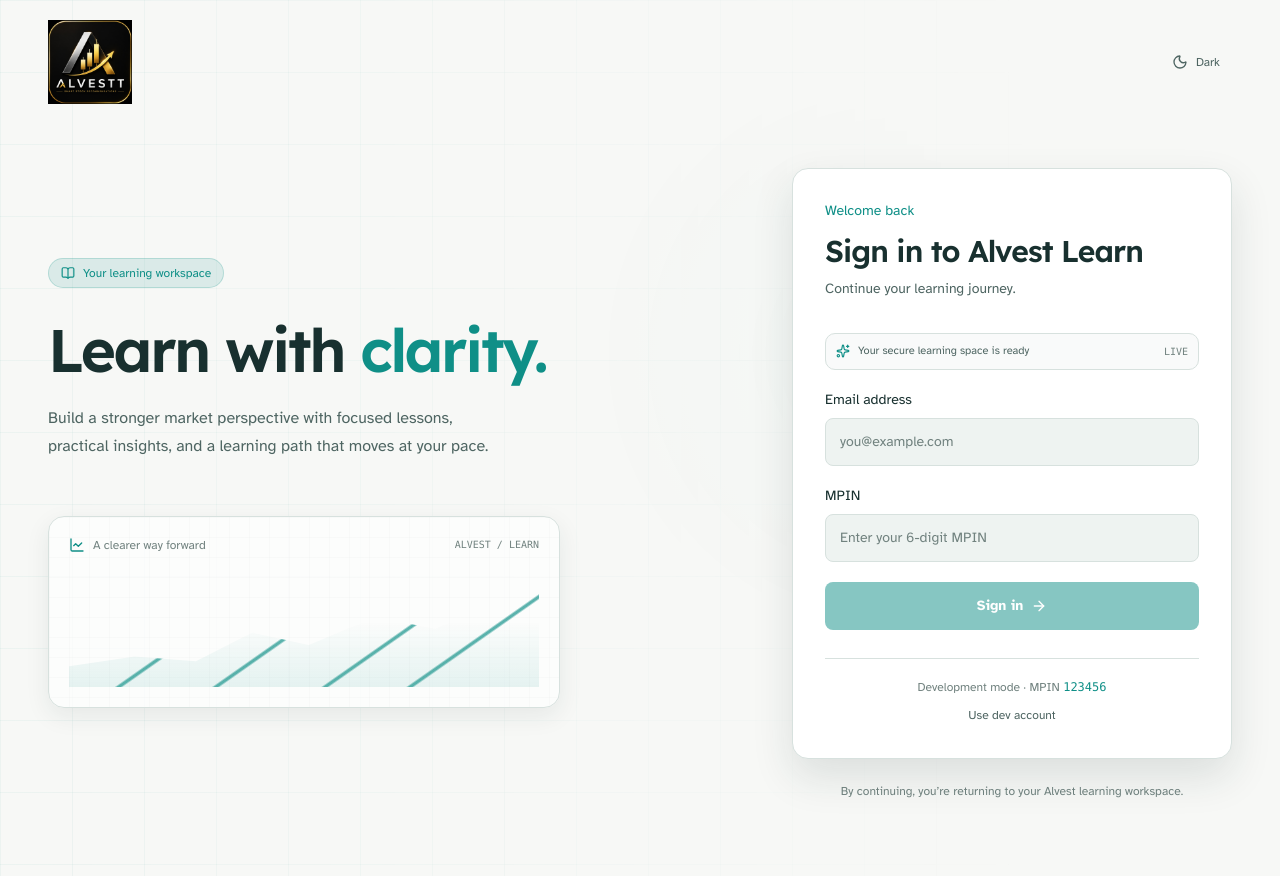
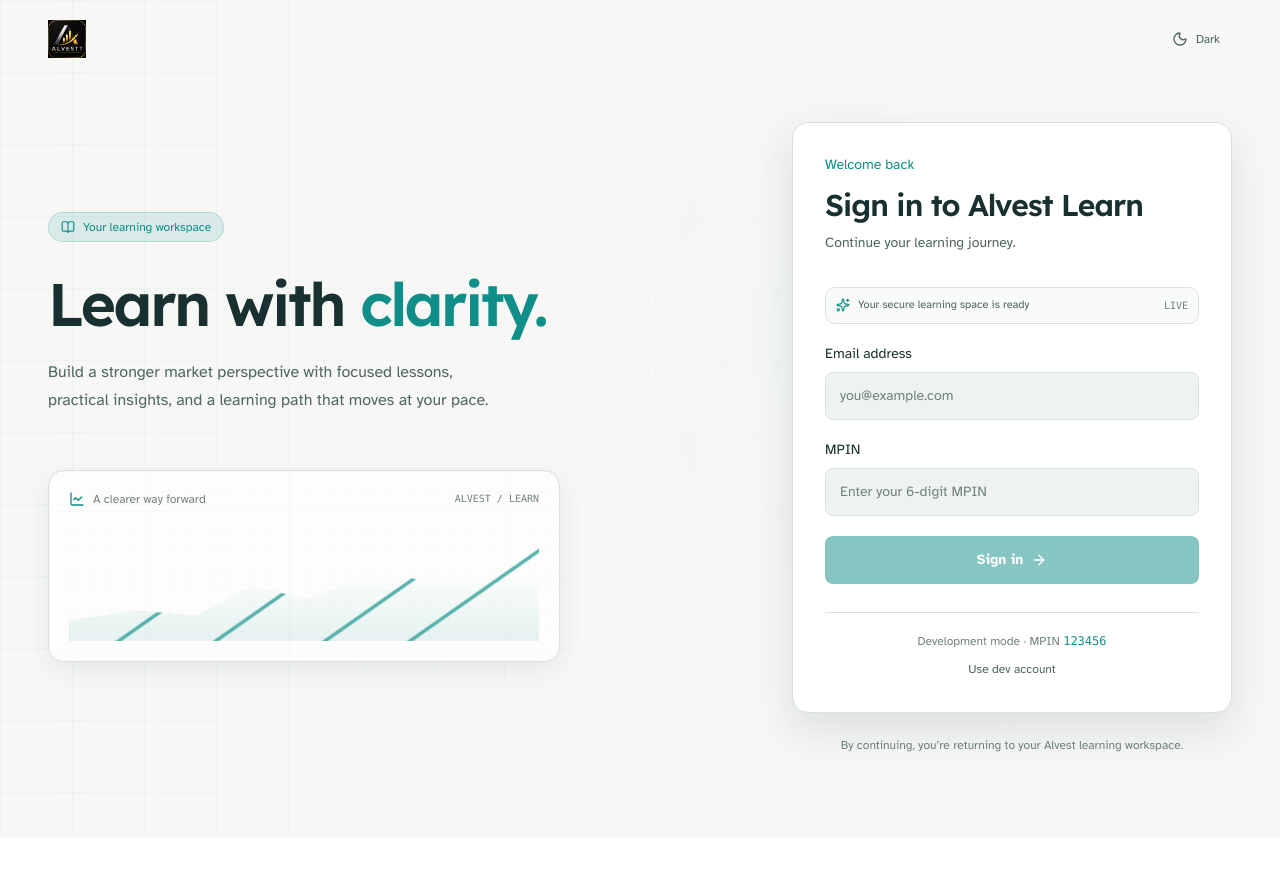
Before and after one commit to planittofficial/PLANITT-LEARN, a Next.js app: page /login in a window 1280 px wide. Shown: the top 876 px of the page. After the commit the page ends 837 px from the top, so only its background shows below. Built offline with nearby package versions, Linux system fonts and the light colour scheme; no server answers.

Commit message:
ALvest logo

```diff
--- a/src/components/brand/AlvestLogo.tsx
+++ b/src/components/brand/AlvestLogo.tsx
@@ -1,5 +1,3 @@
-import Image from "next/image";
-
 import { BRAND } from "@/constants/brand";
 import { cn } from "@/lib/utils";
 
@@ -24,7 +22,8 @@
 const ASPECT: Record<AlvestLogoVariant, number> = {
   mark: 1,
   markClear: 738 / 629,
-  wordmark: 2.2,
+  // The current public logo asset is a square lockup, not a horizontal wordmark.
+  wordmark: 1,
 };
 
 export function AlvestLogo({
@@ -38,15 +37,17 @@
   const width = Math.round(size * ASPECT[variant]);
 
   return (
-    <Image
+    <img
       src={SRC[variant]}
       alt={alt}
       width={width}
       height={height}
-      priority={priority}
-      // Keep public brand assets as direct static files. This avoids the
-      // image optimizer returning a broken URL for user-provided PNGs.
-      unoptimized
+      loading={priority ? "eager" : "lazy"}
+      onError={(event) => {
+        // Keep the brand visible even if a stale deployment is missing the PNG.
+        event.currentTarget.onerror = null;
+        event.currentTarget.src = BRAND.markClear;
+      }}
       className={cn(
         "object-contain",
         variant === "mark" && "rounded-lg",
```
